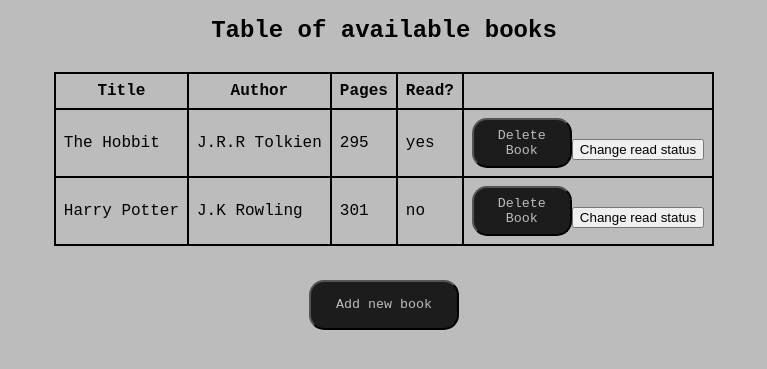
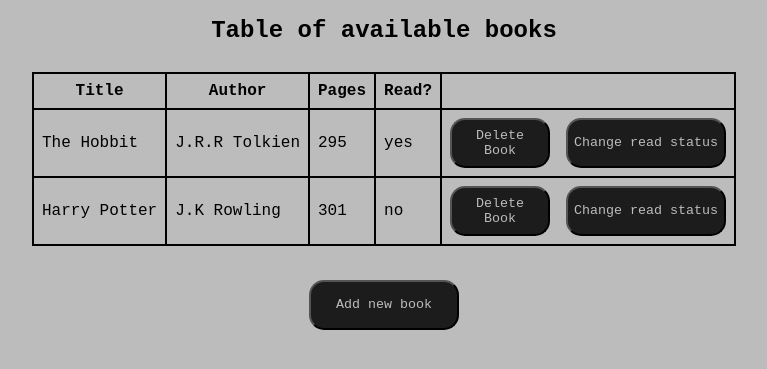
Before and after one commit to AnLaxina/odin-library, a plain HTML site: page index.html in a window 1280 px wide. Shown: the part 91-460 px from the top of the page, without its empty margins (256-1023 px from the left). Drawn offline with Linux system fonts and the light colour scheme.

Commit message:
Add styling to change read status button

```diff
--- a/style.css
+++ b/style.css
@@ -42,7 +42,8 @@ form {
 
 .addBook,
 .addBookDialog,
-.deleteBookButton {
+.deleteBookButton,
+.changeReadButton {
     background-color: #1c1c1c;
     color: #bcbcbc;
     font-family: monospace;
@@ -67,7 +68,8 @@ form {
 
 .addBook:hover,
 .addBookDialog:hover,
-.deleteBookButton:hover {
+.deleteBookButton:hover,
+.changeReadButton:hover {
     background-color: #403939;
 }
 
@@ -86,3 +88,10 @@ form {
     align-items: center;
     gap: 4px;
 }
+
+.spaceForButtons {
+    display: flex;
+    /* Prevents bold borders from appearing */
+    border: none;
+    gap: 16px;
+}
```
